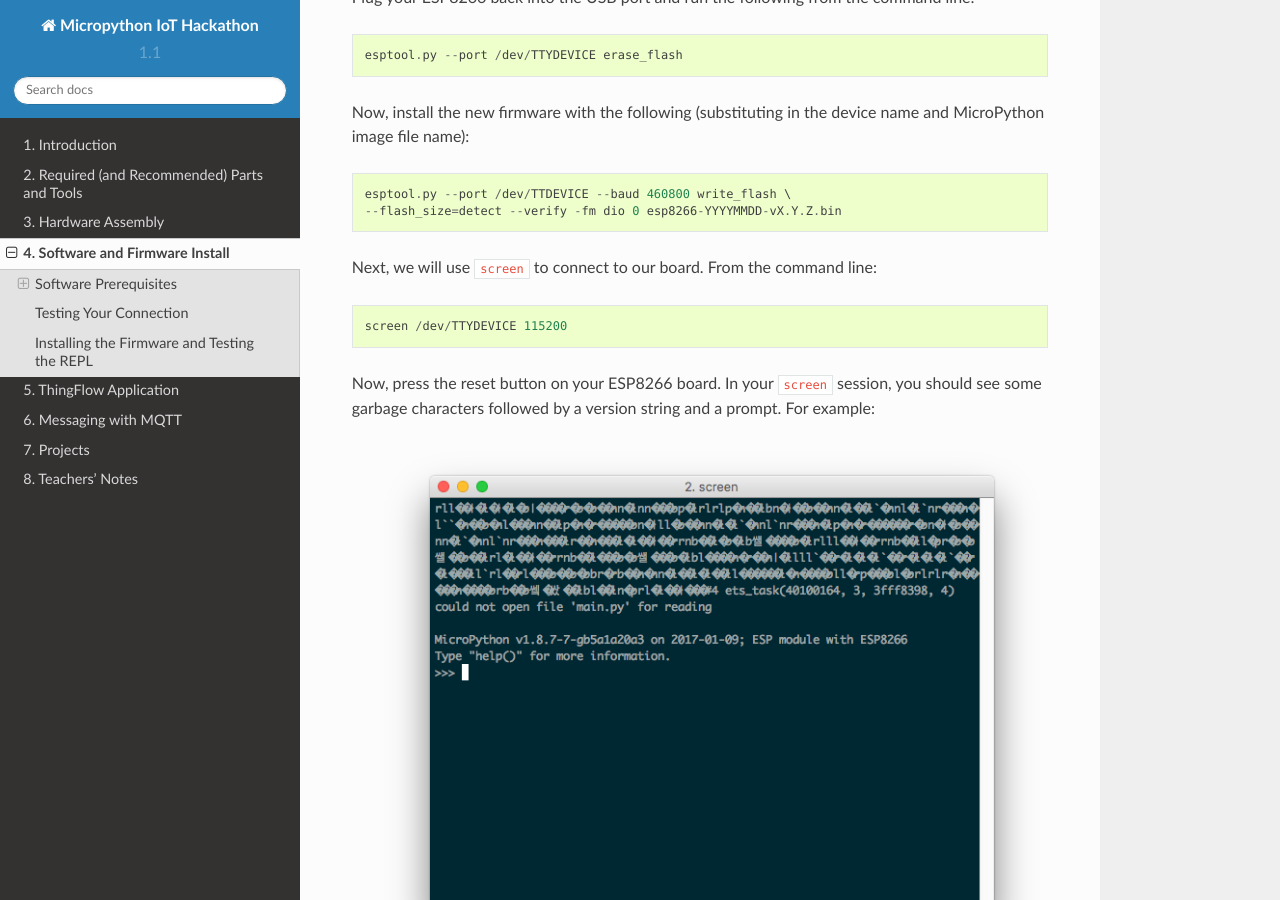
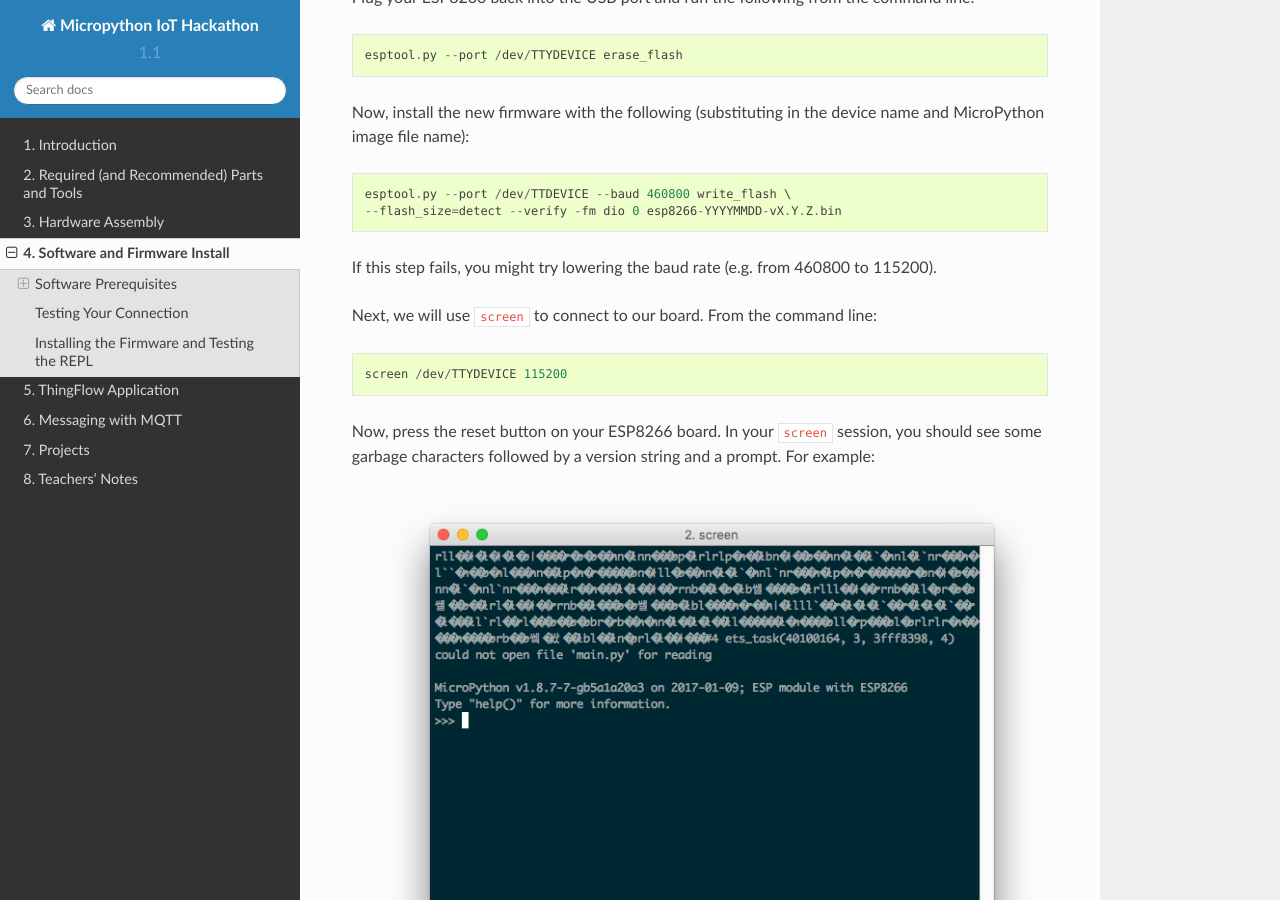
Before and after one commit to jfischer/micropython-iot-hackathon, a Sphinx documentation site: the page built from docs/firmware-and-testing.rst, in a window 1280 px wide and 900 px high, scrolled down 2725 px. Built offline with Sphinx 7.4.7 and the Read the Docs theme 2.0.0, drawn with Linux system fonts in a browser that asks for light colours.

Commit message:
Fixes #8

```diff
--- a/docs/firmware-and-testing.rst
+++ b/docs/firmware-and-testing.rst
@@ -125,6 +125,9 @@ and MicroPython image file name)::
   esptool.py --port /dev/TTDEVICE --baud 460800 write_flash \
   --flash_size=detect --verify -fm dio 0 esp8266-YYYYMMDD-vX.Y.Z.bin
 
+If this step fails, you might try lowering the baud rate (e.g. from 460800
+to 115200).
+
 Next, we will use ``screen`` to connect to our board. From the command line::
 
   screen /dev/TTYDEVICE 115200
```
